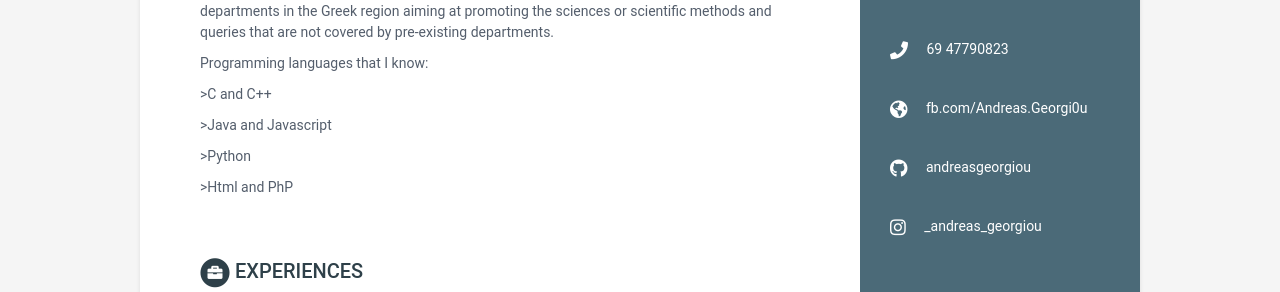
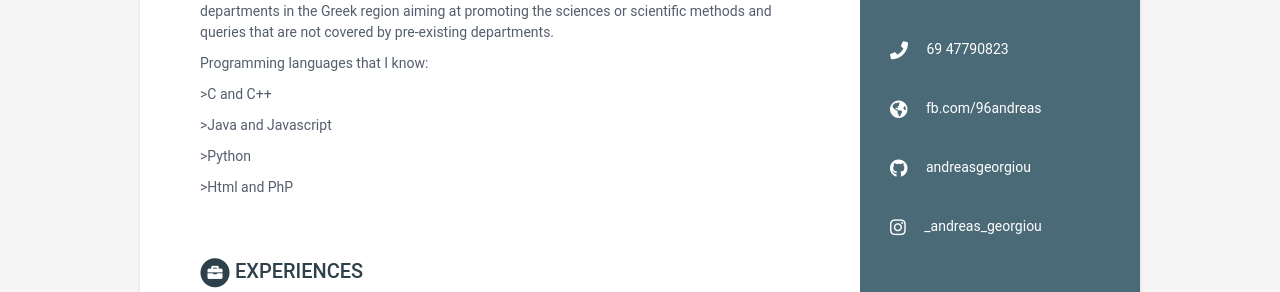
Before and after one commit to andreasgeorgiou/online-resume, a Jekyll site: the page built from index.html, in a window 1280 px wide. Shown: the part 427-719 px from the top of the page. Built offline with Jekyll 4.4.1, drawn with Linux system fonts in a browser that asks for light colours.

Commit message:
update data fb

```diff
--- a/_data/data.yml
+++ b/_data/data.yml
@@ -15,7 +15,7 @@ sidebar:
     # Sidebar links
     email: andreasg.7@hotmail.com
     phone: 69 47790823
-    website: fb.com/Andreas.Georgi0u #do not add http://
+    website: fb.com/96andreas #do not add http://
     #linkedin:
     github: andreasgeorgiou
     gitlab:
```
